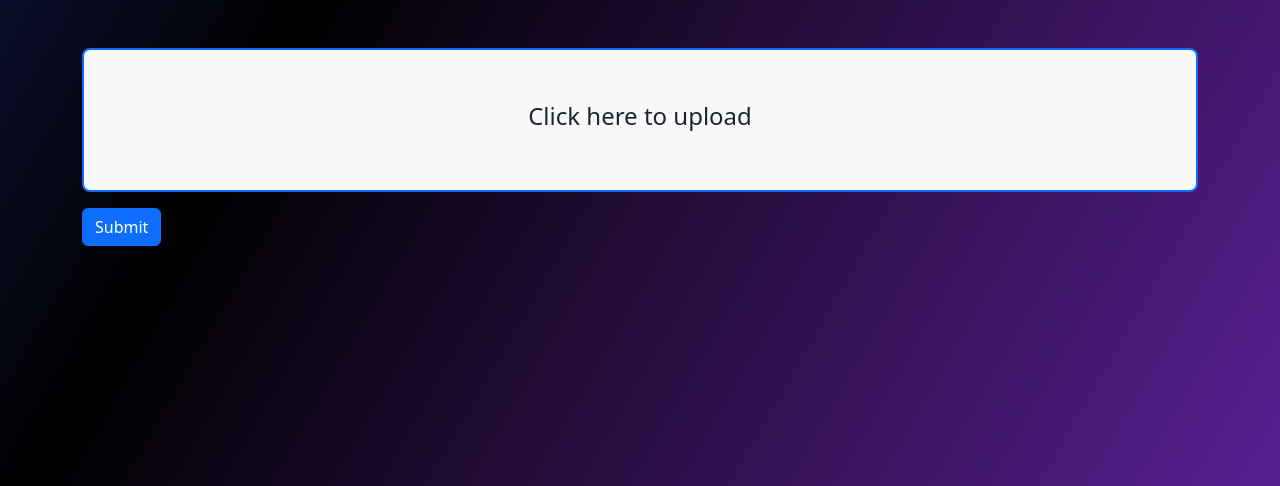
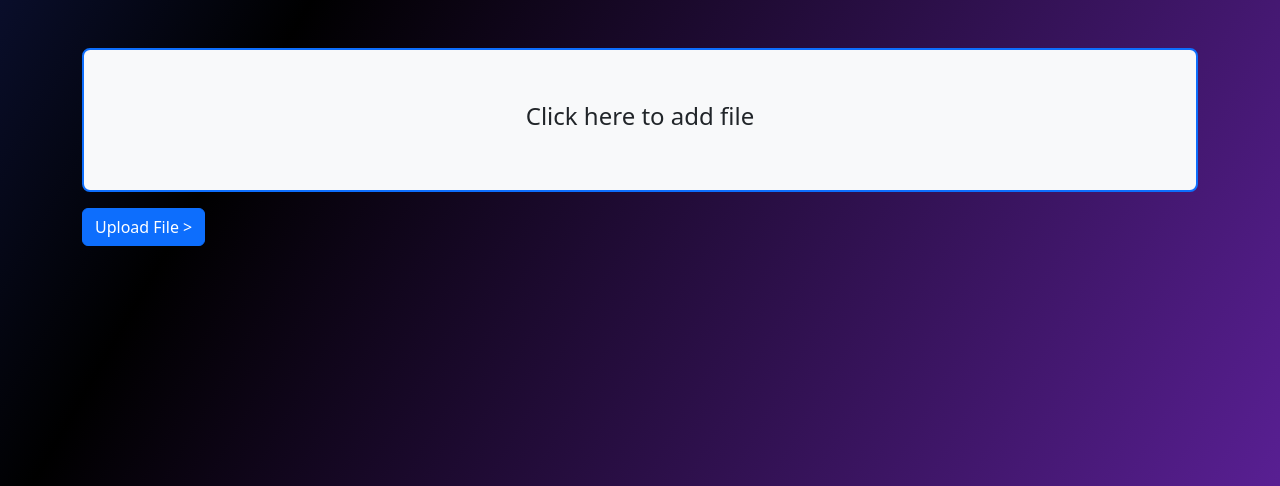
Before and after one commit to HarshilPahuja/hackxmit, a Flask app: page /upload in a window 1280 px wide. Shown: the part 97-583 px from the top of the page. Run offline with Flask 3, Linux system fonts and the light colour scheme; some libraries are stand-ins or nearby versions.

Commit message:
Update upload.html

```diff
--- a/HackMit/templates/upload.html
+++ b/HackMit/templates/upload.html
@@ -44,7 +44,6 @@
   {% endif %}
 {% endwith %}
 
-
   <!-- Upload Section -->
   <div class="container mt-5">
     <form action="/upload" method="POST" enctype="multipart/form-data">
@@ -53,35 +52,50 @@
         class="border border-2 border-primary rounded-3 p-5 text-center"
         style="cursor: pointer; background-color: #f8f9fa;"
       >
-        <label for="file" class="form-label" style="font-size: 24px;">Click here to upload</label>
+        <label for="file" class="form-label" style="font-size: 24px;">Click here to add file</label>
         <input
           type="file"
           class="form-control d-none"
           name="file"
           id="file"
           required
+          hidden
         >
         {% if filename %}
     <div class="mt-3">
         <p><strong>Uploaded File:</strong> {{ filename }}</p>
+        {% if filename %}
     {% if filename.lower().endswith(('png', 'jpg', 'jpeg', 'gif')) %}
-            <img src="{{ url_for('static', filename='uploads/' + filename) }}" class="img-fluid" alt="Uploaded Image">
+        <img src="{{ url_for('uploaded_file', filename=filename) }}" class="img-fluid" alt="Uploaded Image">
     {% elif filename.lower().endswith(('mp4', 'mov')) %}
         <video controls class="w-100">
-                <source src="{{ url_for('static', filename='uploads/' + filename) }}" type="video/mp4">
+            <source src="{{ url_for('uploaded_file', filename=filename) }}" type="video/mp4">
             Your browser does not support the video tag.
         </video>
     {% endif %}
+{% endif %}
+
     </div>
 {% endif %}
       </div>
-      <button type="submit" class="btn btn-primary mt-3">Submit</button>
 
+      <!-- Buttons (Upload + Remove File) -->
+      <div class="d-flex align-items-center mt-3">
+        <button type="submit" class="btn btn-primary me-2">Upload File ></button>
+          <button class="btn btn-danger rounded-pill px-3" type="button">Clear Selection</button>
+        </button>
+      </div>
     </form>
   </div>
 
+  <script src="{{ url_for('static', filename='js/upload.js') }}"></script>
+  <script>
+    document.getElementById('remove-file').addEventListener('click', function() {
+        document.getElementById('file').value = ""; // Clears the file input
+    });
+  </script>
+
 </body>
 <script src="https://cdn.jsdelivr.net/npm/bootstrap@5.3.3/dist/js/bootstrap.bundle.min.js"></script>
-<script src="/js/upload.js"></script>
 
 </html>
```
Lines whose indentation alone changed are shown as unchanged.
